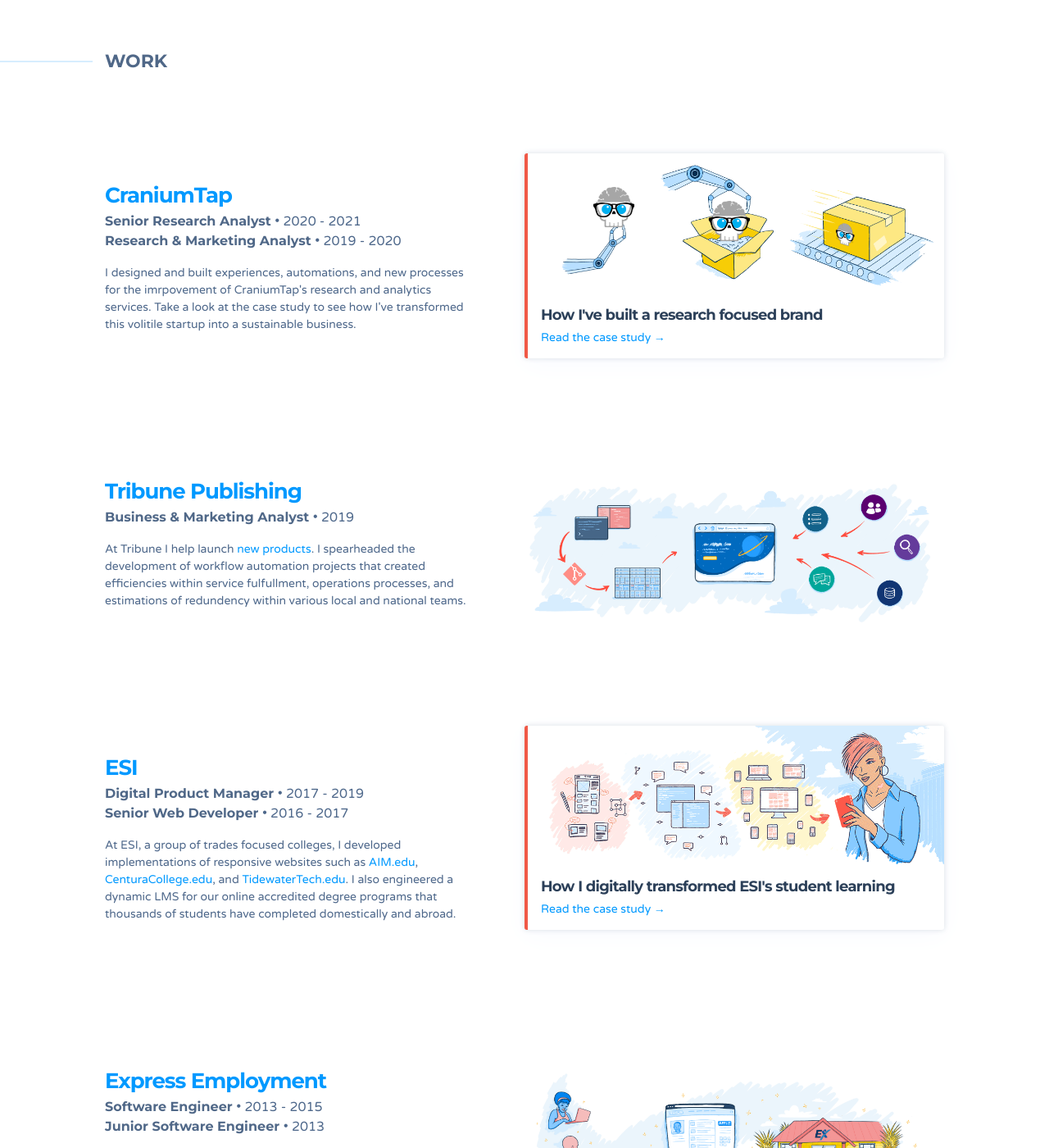
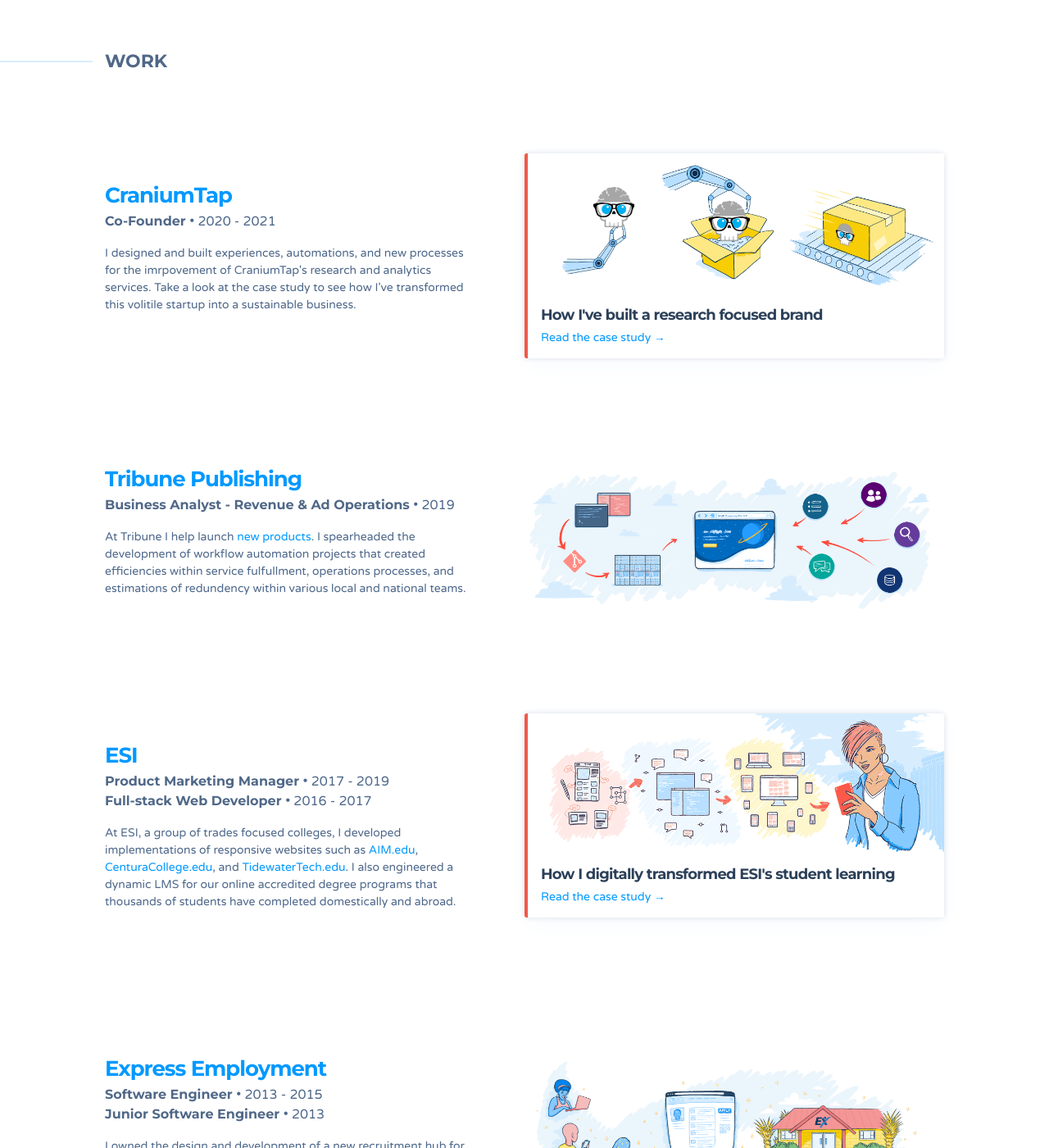
Before and after one commit to zenifold/max_page, a Jekyll site: the page built from index.html, in a window 1280 px wide and 1400 px high, scrolled down 1588 px. Shown: the whole window at 82% size. Built offline with Jekyll 4.4.1, drawn with Linux system fonts in a browser that asks for light colours; some web fonts are replaced.

Commit message:
Update 1.

```diff
--- a/_data/employers.yaml
+++ b/_data/employers.yaml
@@ -1,10 +1,10 @@
 ---
 - name: CraniumTap
   url: https://craniumtap.com
-  role: Senior Research Analyst
+  role: Co-Founder
   timeframe: 2020 - 2021
-  role_2: Research & Marketing Analyst
-  timeframe_2: 2019 - 2020
+  #role_2: Research & Marketing Analyst
+  #timeframe_2: 2019 - 2020
   summary: |
     I designed and built experiences, automations, and new processes for the imrpovement of CraniumTap's research and analytics services. Take a look at the case study to see how I've transformed this volitile startup into a sustainable business.
   #dribbble: https://dribbble.com/jag/projects/540365-GitHub-work
@@ -19,7 +19,7 @@
 
 - name: Tribune Publishing
   url: https://www.tribpub.com/
-  role: Business & Marketing Analyst
+  role: Business Analyst - Revenue & Ad Operations
   timeframe: 2019
   summary: |
     At Tribune I help launch <a href="https://www.arcpublishing.com/">new products</a>. I spearheaded the development of workflow automation projects that created efficiencies within service fulfullment, operations processes, and estimations of redundency within various local and national teams.
@@ -29,9 +29,9 @@
 
 - name: ESI
   url: http://actstaff.com/
-  role: Digital Product Manager
+  role: Product Marketing Manager
   timeframe: 2017 - 2019
-  role_2: Senior Web Developer
+  role_2: Full-stack Web Developer
   timeframe_2: 2016 - 2017
   summary: |
     At ESI, a group of trades focused colleges, I developed implementations of responsive websites such as <a href="https://aviationmaintenance.edu">AIM.edu</a>, <a href="https://centuracollege.edu">CenturaCollege.edu</a>, and <a href="http://www.tidewatertechtrades.edu/">TidewaterTech.edu</a>. I also engineered a dynamic LMS for our online accredited degree programs that thousands of students have completed domestically and abroad.
```
